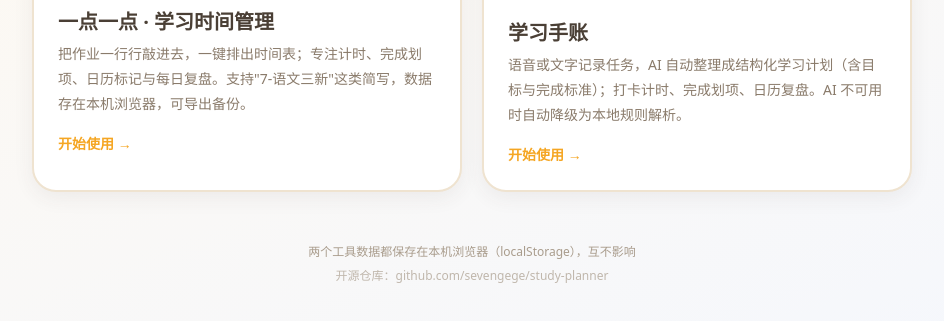
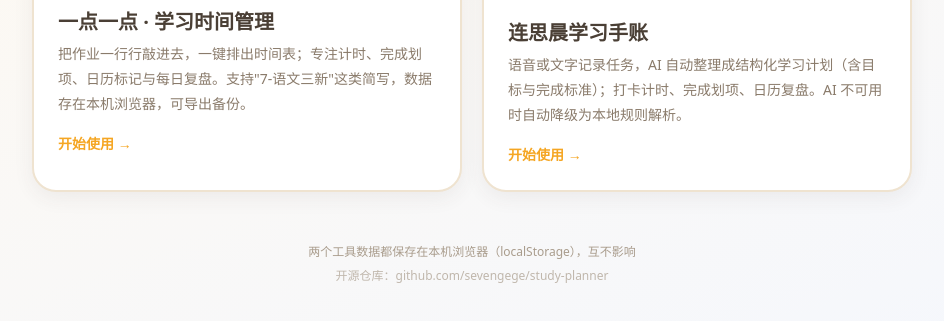
Before and after one commit to sevengege/study-planner, a plain HTML site: page index.html in a window 1280 px wide. Shown: the part 277-598 px from the top of the page, without its empty margins (168-1112 px from the left). Drawn offline with Linux system fonts and the light colour scheme.

Commit message:
首页导航改名

```diff
--- a/index.html
+++ b/index.html
@@ -46,7 +46,7 @@
     <a class="card" href="./journal/">
       <div class="icon">🗂</div>
       <span class="tag">Next.js 版 · AI 整理计划</span>
-      <h2>学习手账</h2>
+      <h2>连思晨学习手账</h2>
       <p>语音或文字记录任务，AI 自动整理成结构化学习计划（含目标与完成标准）；打卡计时、完成划项、日历复盘。AI 不可用时自动降级为本地规则解析。</p>
       <div class="go">开始使用 →</div>
     </a>
```
